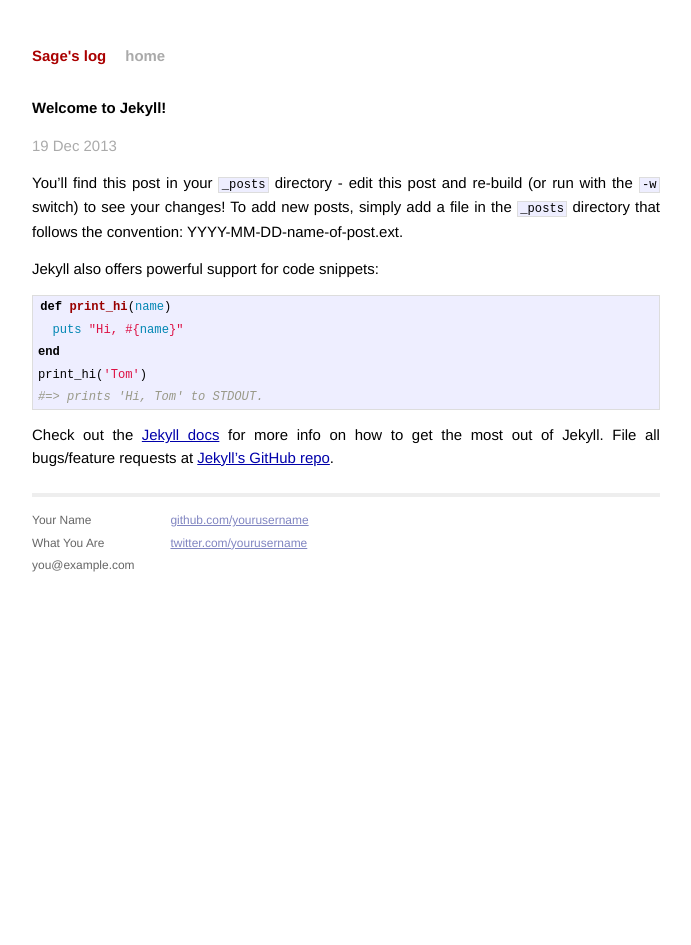
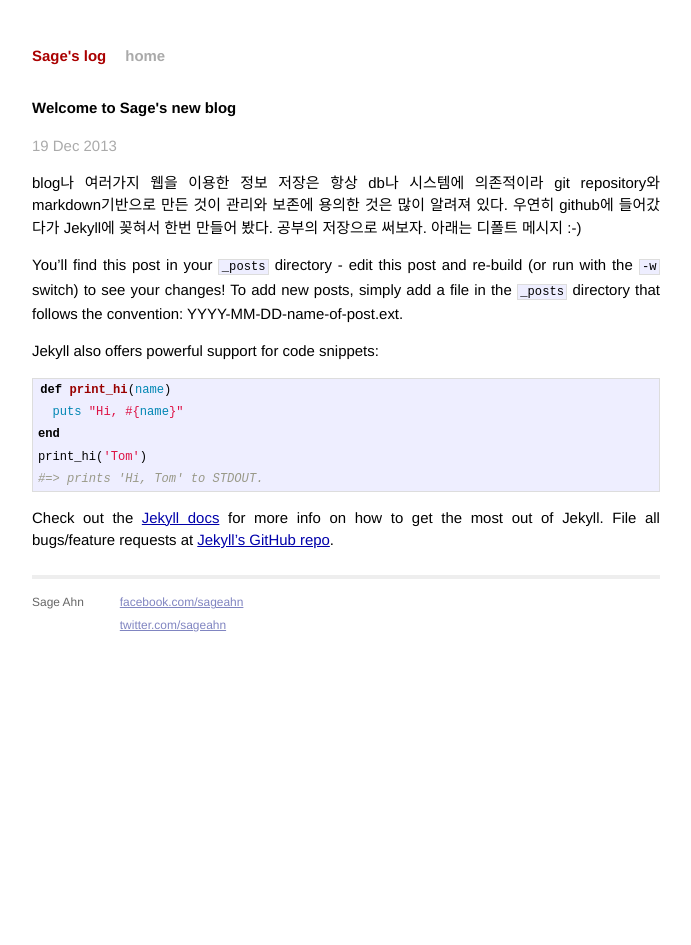
Before and after one commit to sageahn/sageahn.github.io, a Jekyll site: the page built from _posts/2013-12-19-welcome-to-sage's-new-blog.markdown, in a window 1280 px wide. Shown: the whole page, without its empty margins (294-985 px from the left). Built offline with Jekyll 4.4.1, drawn with Linux system fonts in a browser that asks for light colours; Markdown is read by kramdown in place of the engine named in the settings.

Commit message:
modify the default first posting

```diff
--- a/_layouts/default.html
+++ b/_layouts/default.html
@@ -26,15 +26,13 @@
           <div class="footer">
             <div class="contact">
               <p>
-                Your Name<br />
-                What You Are<br />
-                you@example.com
+                Sage Ahn<br />
               </p>
             </div>
             <div class="contact">
               <p>
-                <a href="https://github.com/yourusername">github.com/yourusername</a><br />
-                <a href="https://twitter.com/yourusername">twitter.com/yourusername</a><br />
+                <a href="https://facebook.com/sageahn">facebook.com/sageahn</a><br />
+                <a href="https://twitter.com/sageahn">twitter.com/sageahn</a><br />
               </p>
             </div>
           </div>
--- a/_posts/2013-12-19-welcome-to-jekyll.markdown
+++ b/_posts/2013-12-19-welcome-to-sage's-new-blog.markdown
@@ -1,9 +1,11 @@
 ---
 layout: post
-title:  "Welcome to Jekyll!"
+title:  "Welcome to Sage's new blog"
 date:   2013-12-19 16:53:56
 categories: jekyll update
 ---
+blog나 여러가지 웹을 이용한 정보 저장은 항상 db나 시스템에 의존적이라 git repository와 markdown기반으로 만든 것이 관리와 보존에 용의한 것은 많이 알려져 있다. 우연히 github에 들어갔다가 Jekyll에 꽂혀서 한번 만들어 봤다. 공부의 저장으로 써보자.
+아래는 디폴트 메시지 :-)
 
 You'll find this post in your `_posts` directory - edit this post and re-build (or run with the `-w` switch) to see your changes!
 To add new posts, simply add a file in the `_posts` directory that follows the convention: YYYY-MM-DD-name-of-post.ext.
--- a/index.html
+++ b/index.html
@@ -1,6 +1,6 @@
 ---
 layout: default
-title: Your New Jekyll Site
+title: Sage's log
 ---
 
 <div id="home">
```
